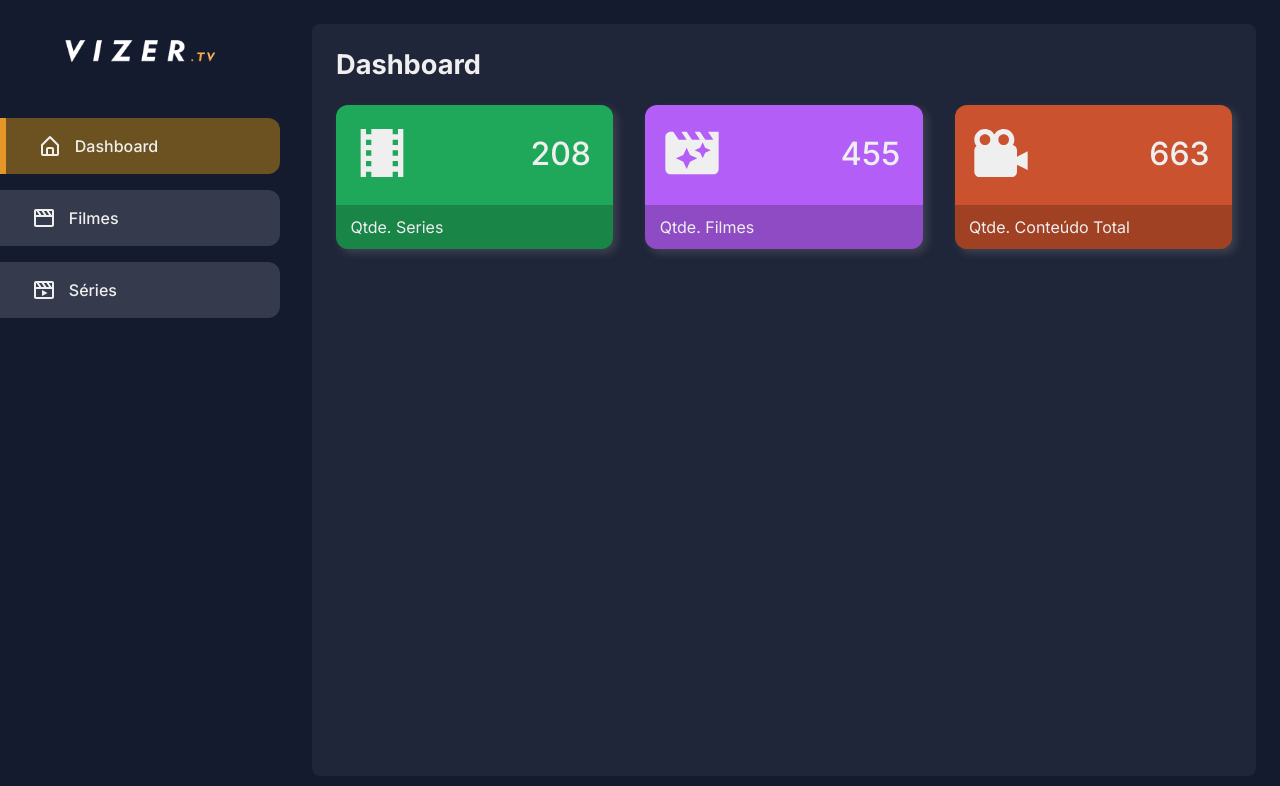
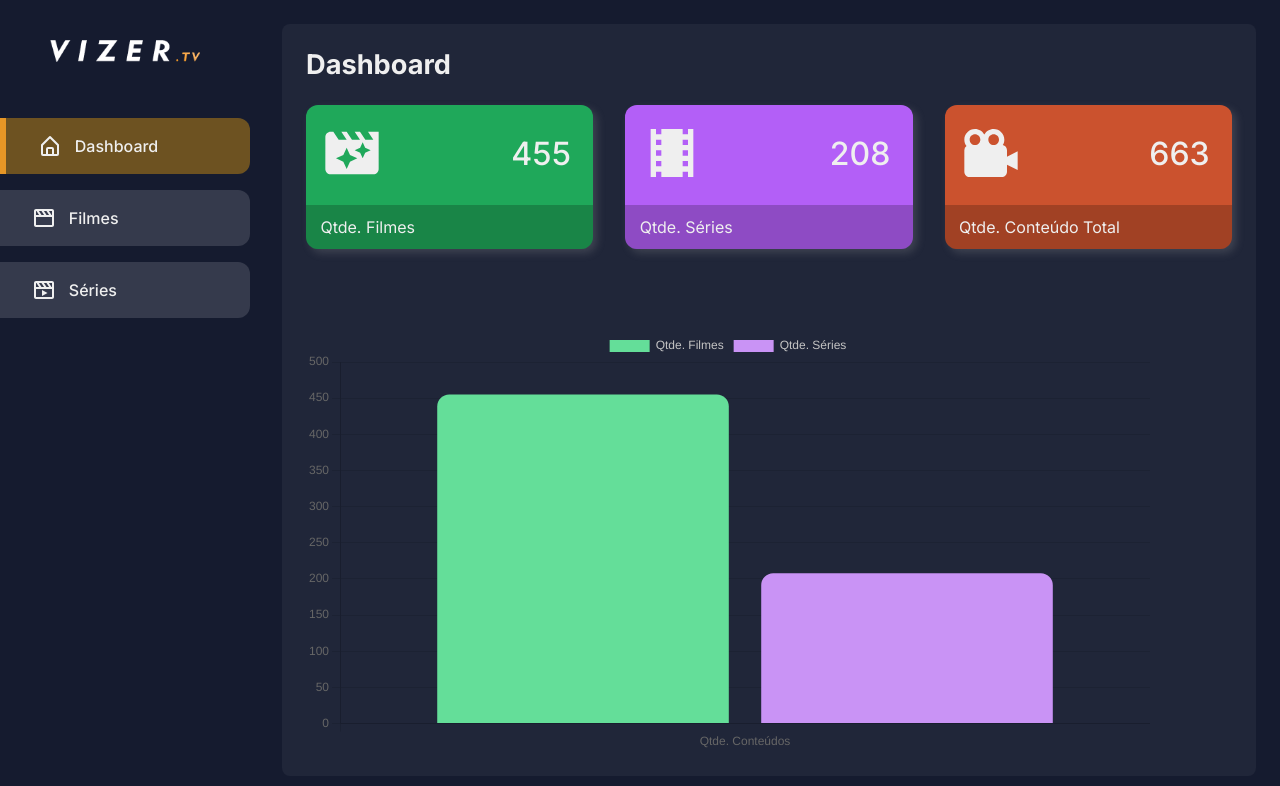
Before and after one commit to GilbertSilvaa/7Flix-CMS, a React (Vite) app in the folder Vizer.Web/: page / in a window 1280 px wide. Shown: the top 786 px of the page. Built offline with nearby package versions, Linux system fonts and the light colour scheme.

Commit message:
:sparkles: feat: add graphic with the amount of content of each type

```diff
--- a/Vizer.Web/package.json
+++ b/Vizer.Web/package.json
@@ -12,6 +12,7 @@
   "dependencies": {
     "chart.js": "^4.4.2",
     "react": "^18.2.0",
+    "react-chartjs-2": "^5.2.0",
     "react-dom": "^18.2.0",
     "react-icons": "^5.1.0",
     "react-router-dom": "^6.23.0"
--- a/Vizer.Web/src/router/index.tsx
+++ b/Vizer.Web/src/router/index.tsx
@@ -1,8 +1,8 @@
 import { BrowserRouter, Route, Routes } from 'react-router-dom';
+import { Layout } from '../view/layout';
 import { DashboardView } from '../view/pages/dashboard';
 import { MoviesView } from '../view/pages/movies';
 import { SeriesView } from '../view/pages/series';
-import { Layout } from '../view/layout';
 
 export function Router() {
   return (
--- a/Vizer.Web/src/view/layout/index.tsx
+++ b/Vizer.Web/src/view/layout/index.tsx
@@ -1,6 +1,6 @@
 import { ReactNode, useState } from 'react'
+import { BiHomeAlt, BiMovie, BiMoviePlay } from 'react-icons/bi'
 import { useNavigate } from 'react-router-dom'
-import { BiHomeAlt, BiMovie, BiMoviePlay } from 'react-icons/bi'
 import logo from '../../assets/logo.png'
 import styles from './styles.module.css'
 
@@ -54,7 +54,7 @@ export function Layout({ children }: ILayoutProps) {
               <button
                 key={index}
                 className={currentPage === p ? styles.active : ''}
-                onClick={_ => handleChangePage(p as TPages)}
+                onClick={() => handleChangePage(p as TPages)}
               >
                 <Icon size={24}/>
                 <span>{ title }</span>
--- a/Vizer.Web/src/view/layout/styles.module.css
+++ b/Vizer.Web/src/view/layout/styles.module.css
@@ -14,7 +14,7 @@
 }
 
 .menu {
-  width: 280px;
+  width: 250px;
   height: 100%;
   display: flex;
   flex-direction: column;
--- a/Vizer.Web/src/view/pages/dashboard/components/CardQuantity/styles.module.css
+++ b/Vizer.Web/src/view/pages/dashboard/components/CardQuantity/styles.module.css
@@ -1,7 +1,7 @@
 .card {
   border-radius: 0.75rem;
   width: 100%;
-  max-width: 320px;
+  max-width: 300px;
   background-color: var(--green);
 
   -webkit-box-shadow: 4px 4px 8px 0px rgba(163, 163, 163, 0.233);
--- a/Vizer.Web/src/view/pages/dashboard/index.tsx
+++ b/Vizer.Web/src/view/pages/dashboard/index.tsx
@@ -1,32 +1,39 @@
-import { MdMovieFilter , MdLocalMovies } from 'react-icons/md'
+import { ArcElement, Chart as ChartJS, Legend, Tooltip } from 'chart.js/auto';
+import { Bar } from 'react-chartjs-2';
 import { BiSolidCameraMovie } from 'react-icons/bi';
-import { CardQuantity } from './components/CardQuantity'
-import styles from './styles.module.css'
+import { MdLocalMovies, MdMovieFilter } from 'react-icons/md';
+import { CardQuantity } from './components/CardQuantity';
+import styles from './styles.module.css';
 
 const CARDS = [
-  {
-    Icon: MdLocalMovies,
-    quantity: 208,
-    label: 'Qtde. Series',
-    backgroundColor: '#1fa85a'
-  },
   {
     Icon: MdMovieFilter,
     quantity: 455,
     label: 'Qtde. Filmes',
-    backgroundColor: '#b35ff7'
+    backgroundColor: '#1fa85a',
+    backgroundColorAlt: '#64de99'
+  },
+  {
+    Icon: MdLocalMovies,
+    quantity: 208,
+    label: 'Qtde. Séries',
+    backgroundColor: '#b35ff7',
+    backgroundColorAlt: '#c993f5'
   },
   {
     Icon: BiSolidCameraMovie,
     quantity: 663,
     label: 'Qtde. Conteúdo Total',
-    backgroundColor: '#cb522e'
+    backgroundColor: '#cb522e',
+    backgroundColorAlt: '#ec9175'
   }
 ]
 
+ChartJS.register(ArcElement, Tooltip, Legend)
+
 export function DashboardView() {
   return (
-    <div>
+    <div className={styles.content}>
       <h1>Dashboard</h1>
       <div className={styles.cards}>
         {CARDS.map((c, index) => (
@@ -39,6 +46,23 @@ export function DashboardView() {
           />
         ))}
       </div>
+
+      <div className={styles.charts}>
+        <Bar
+          data={{
+            labels: ['Qtde. Conteúdos'],
+            datasets: CARDS
+              .filter((c, index) => index != CARDS.length - 1)
+              .map(c => ({
+                label: c.label,
+                data: [c.quantity],
+                backgroundColor: [c.backgroundColorAlt],
+                borderRadius: 12
+              }))
+          }}
+          options={{ color: '#c4c4c4' }}
+        />
+      </div>
     </div>
   )
 }
--- a/Vizer.Web/src/view/pages/dashboard/styles.module.css
+++ b/Vizer.Web/src/view/pages/dashboard/styles.module.css
@@ -1,5 +1,20 @@
+.content {
+  position: relative;
+  height: 100%;
+}
 
 .cards {
   display: flex;
   gap: 2rem;
 }
+
+.charts {
+  width: 100%;
+  height: auto;
+  max-height: 60%;
+  position: absolute;
+  bottom: 0;
+
+  display: flex;
+  align-items: flex-end;
+}
```
Also changed, not shown: 1 other file (tests, documents, lock files or other folders).
